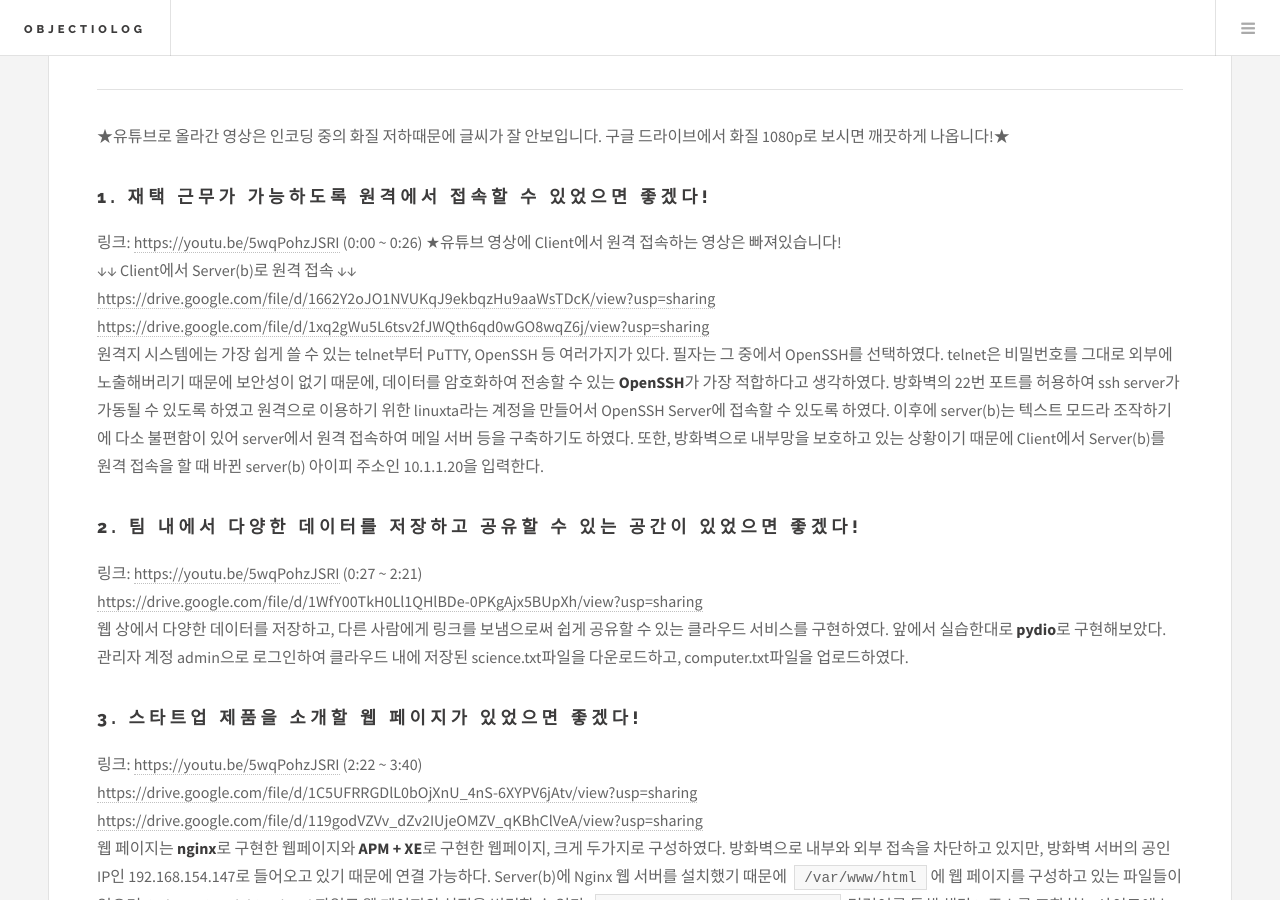
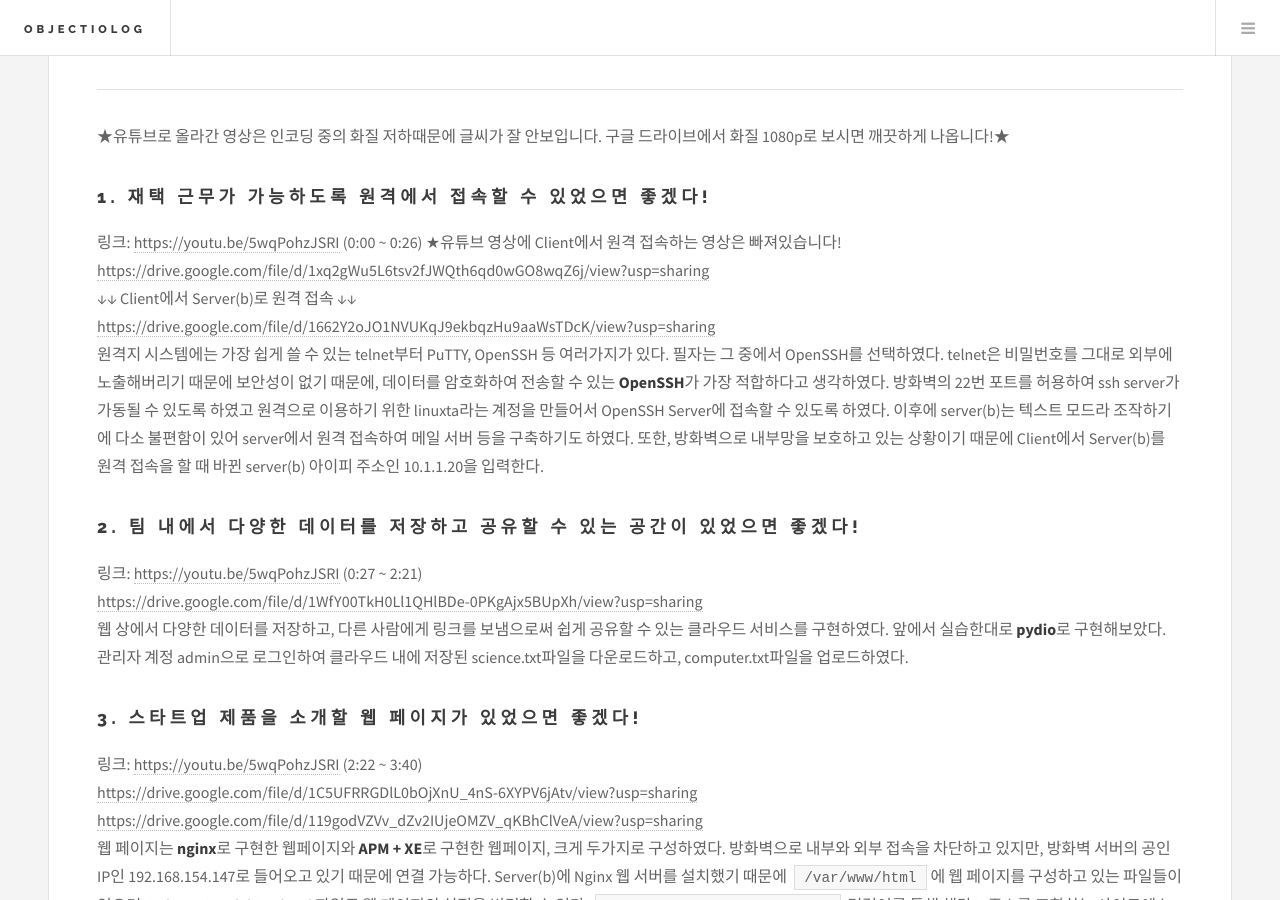
Before and after one commit to ryotaro612/Siera, a Jekyll site: the page built from _posts/2020-06-30-Final.md, in a window 1280 px wide and 900 px high, scrolled down 1096 px. Built offline with Jekyll 4.4.1, drawn with Linux system fonts in a browser that asks for light colours.

Commit message:
Final HW modify

```diff
--- a/_posts/2020-06-30-Final.md
+++ b/_posts/2020-06-30-Final.md
@@ -16,9 +16,9 @@ _ _ _
 
 ## 1. 재택 근무가 가능하도록 원격에서 접속할 수 있었으면 좋겠다!
 링크: <https://youtu.be/5wqPohzJSRI> (0:00 ~ 0:26) ★유튜브 영상에 Client에서 원격 접속하는 영상은 빠져있습니다!
+<https://drive.google.com/file/d/1xq2gWu5L6tsv2fJWQth6qd0wGO8wqZ6j/view?usp=sharing>
                   ↓↓ Client에서 Server(b)로 원격 접속 ↓↓
 <https://drive.google.com/file/d/1662Y2oJO1NVUKqJ9ekbqzHu9aaWsTDcK/view?usp=sharing>
-<https://drive.google.com/file/d/1xq2gWu5L6tsv2fJWQth6qd0wGO8wqZ6j/view?usp=sharing>
 원격지 시스템에는 가장 쉽게 쓸 수 있는 telnet부터 PuTTY, OpenSSH 등 여러가지가 있다. 필자는 그 중에서 OpenSSH를 선택하였다. telnet은 비밀번호를 그대로 외부에 노출해버리기 때문에 보안성이 없기 때문에, 데이터를 암호화하여 전송할 수 있는 **OpenSSH**가 가장 적합하다고 생각하였다. 방화벽의 22번 포트를 허용하여 ssh server가 가동될 수 있도록 하였고 원격으로 이용하기 위한 linuxta라는 계정을 만들어서 OpenSSH Server에 접속할 수 있도록 하였다. 이후에 server(b)는 텍스트 모드라 조작하기에 다소 불편함이 있어 server에서 원격 접속하여 메일 서버 등을 구축하기도 하였다. 또한, 방화벽으로 내부망을 보호하고 있는 상황이기 때문에 Client에서 Server(b)를 원격 접속을 할 때 바뀐 server(b) 아이피 주소인 10.1.1.20을 입력한다.
 
 ## 2. 팀 내에서 다양한 데이터를 저장하고 공유할 수 있는 공간이 있었으면 좋겠다!
```
